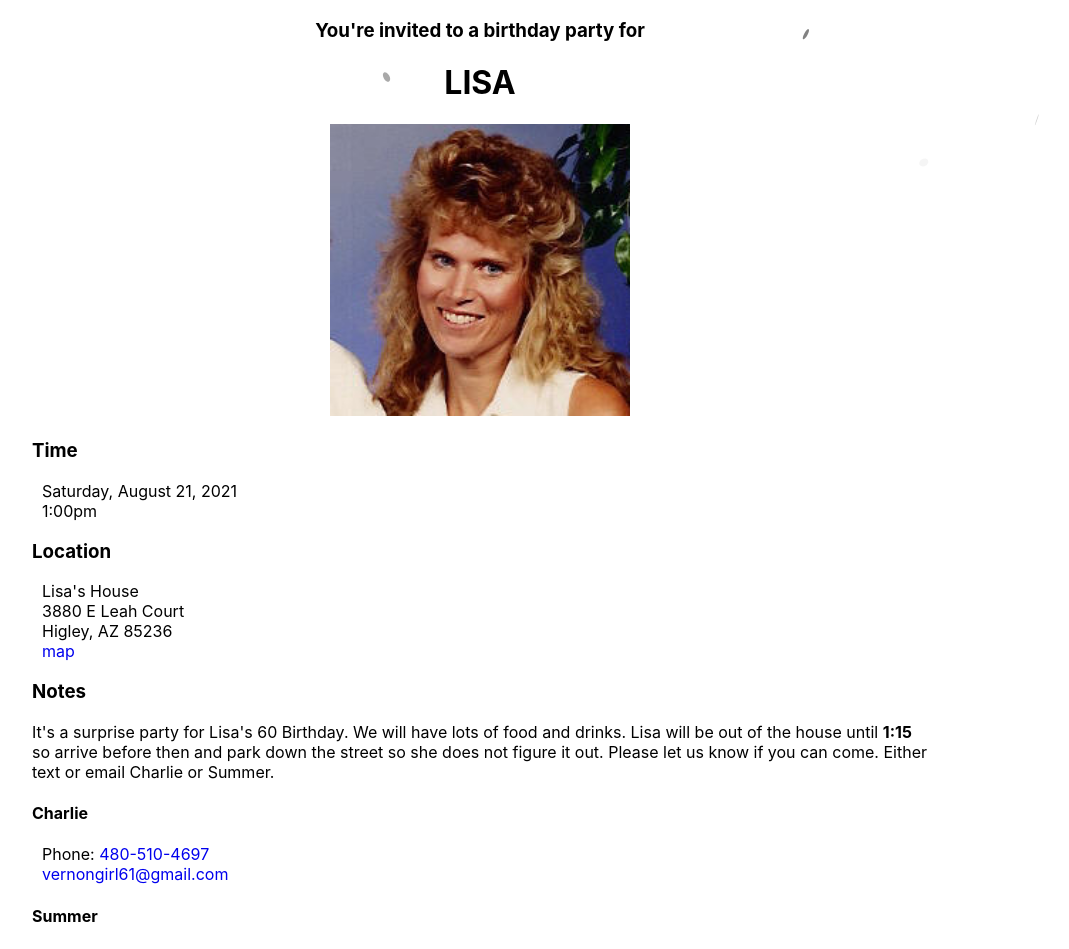
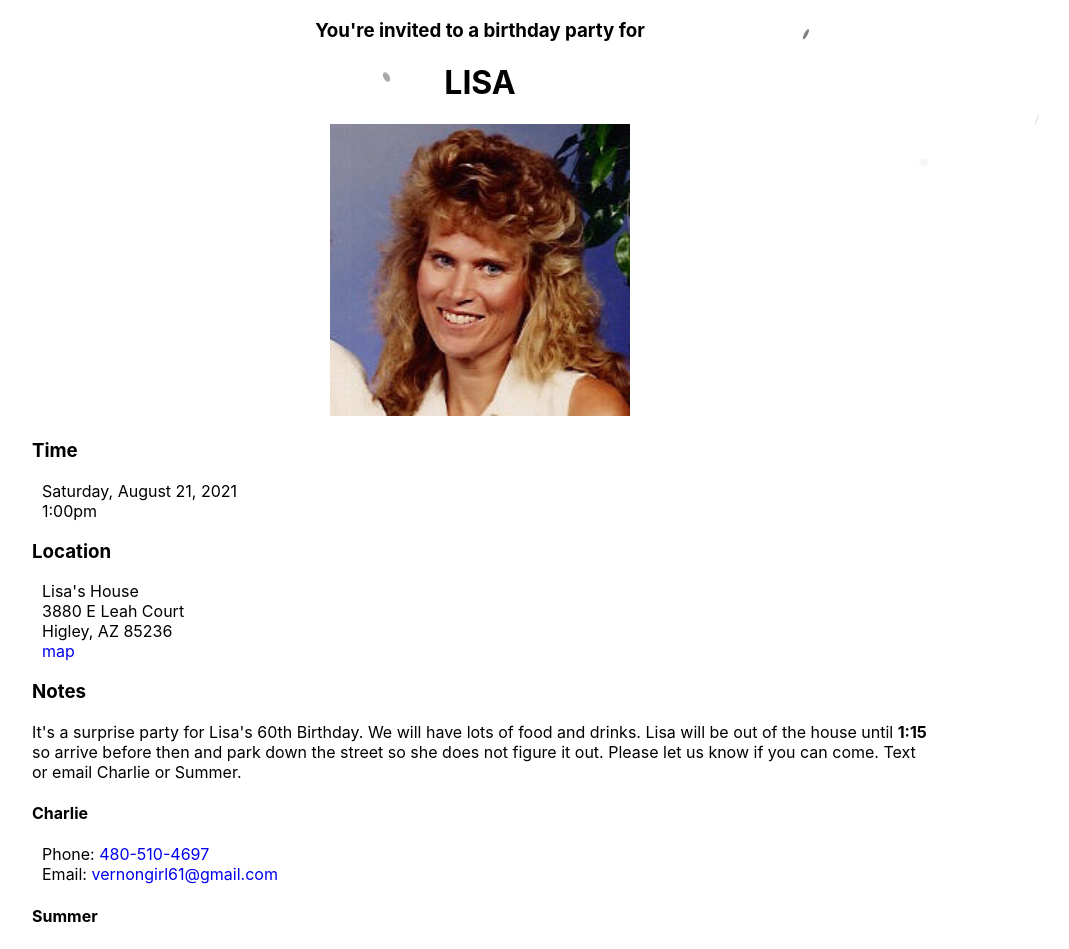
Before and after one commit to kovacsikdev/bday, a React (Create React App) app: page / in a window 1280 px wide. Shown: the top 949 px of the page, without its empty margins (160-1229 px from the left). Built offline with nearby package versions, Linux system fonts and the light colour scheme.

Commit message:
more fixes

```diff
--- a/public/index.html
+++ b/public/index.html
@@ -2,16 +2,16 @@
 <html lang="en">
   <head>
     <meta charset="utf-8" />
-    <link rel="icon" href="%PUBLIC_URL%/favicon.ico" />
+    <link rel="icon" href="%PUBLIC_URL%/bday/favicon.ico" />
     <meta name="viewport" content="width=device-width, initial-scale=1" />
     <meta name="theme-color" content="#000000" />
-    <meta name="description" content="Web site created using create-react-app" />
-    <link rel="apple-touch-icon" href="%PUBLIC_URL%/logo192.png" />
+    <meta name="description" content="Birthday party for Lisa" />
+    <link rel="apple-touch-icon" href="%PUBLIC_URL%/bday/logo192.png" />
     <!--
       manifest.json provides metadata used when your web app is installed on a
       user's mobile device or desktop. See https://developers.google.com/web/fundamentals/web-app-manifest/
     -->
-    <link rel="manifest" href="%PUBLIC_URL%/manifest.json" />
+    <link rel="manifest" href="%PUBLIC_URL%/bday/manifest.json" />
     <!--
       Notice the use of %PUBLIC_URL% in the tags above.
       It will be replaced with the URL of the `public` folder during the build.
@@ -21,17 +21,17 @@
       work correctly both with client-side routing and a non-root public URL.
       Learn how to configure a non-root public URL by running `npm run build`.
     -->
-    <title>React App</title>
+    <title>Lisa Birthday Party</title>
   </head>
   <body>
     <noscript>You need to enable JavaScript to run this app.</noscript>
     <div id="root"></div>
 
-  <!-- <script>
+  <script>
     if ('serviceWorker' in navigator) {
       // Register a service worker hosted at the root of the
       // site using the default scope.
-      navigator.serviceWorker.register('%PUBLIC_URL%/service-worker.js').then(function(registration) {
+      navigator.serviceWorker.register('%PUBLIC_URL%/bday/service-worker.js').then(function(registration) {
         console.log('Service worker registration succeeded:', registration);
       }, /*catch*/ function(error) {
         console.log('Service worker registration failed:', error);
@@ -39,6 +39,6 @@
     } else {
       console.log('Service workers are not supported.');
     }
-  </script> -->
+  </script>
   </body>
 </html>
--- a/src/components/BdayInfo.jsx
+++ b/src/components/BdayInfo.jsx
@@ -25,11 +25,11 @@ export const BdayInfo = () => {
       <div>
         <h3>Notes</h3>
         <div>
-          It's a surprise party for Lisa's 60 Birthday. We will have lots of
+          It's a surprise party for Lisa's 60th Birthday. We will have lots of
           food and drinks. Lisa will be out of the house until{' '}
           <strong>1:15</strong> so arrive before then and park down the street
           so she does not figure it out. Please let us know if you can come.
-          Either text or email Charlie or Summer.
+          Text or email Charlie or Summer.
         </div>
         <h4>Charlie</h4>
         <ul>
@@ -37,6 +37,7 @@ export const BdayInfo = () => {
             Phone: <a href="tel:480-510-4697">480-510-4697</a>
           </li>
           <li>
+            Email:{' '}
             <a href="mailto:vernongirl61@gmail.com">vernongirl61@gmail.com</a>
           </li>
         </ul>
```
Also changed, not shown: public/manifest.json, 7 other files (tests, documents, lock files or other folders).
